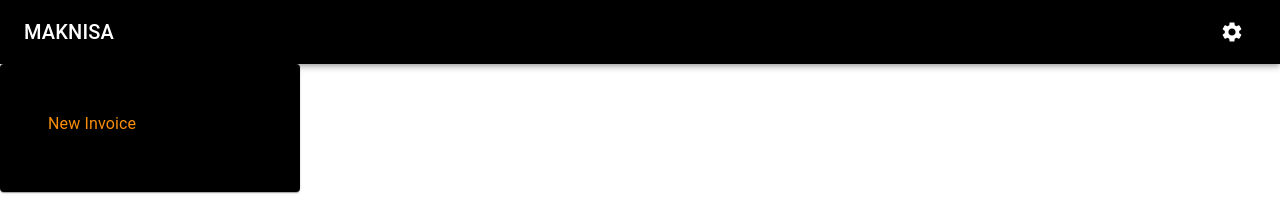
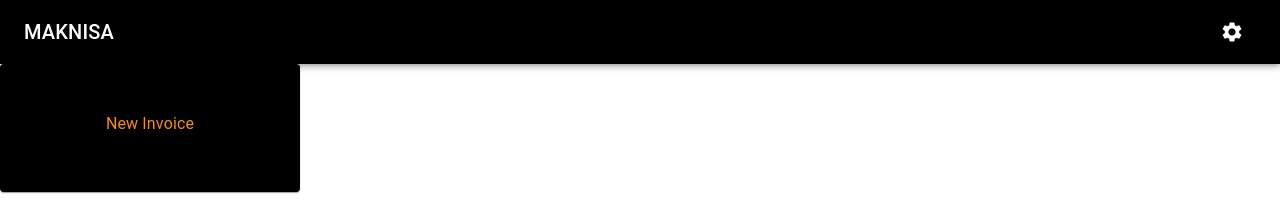
Before and after one commit to Shuja-Siddiqui/maknisa-invoicing-system, a React (Create React App) app: page / in a window 1280 px wide. Shown: the top 210 px of the page. Built offline with nearby package versions, Linux system fonts and the light colour scheme.

Commit message:
some changes in button

```diff
--- a/src/components/invoiceButtonCard/InvoiceButtonCard.jsx
+++ b/src/components/invoiceButtonCard/InvoiceButtonCard.jsx
@@ -20,13 +20,19 @@
           padding: {
             xl: "2rem",
             lg: "2rem",
-            md: "1.5rem",
+            md: "2rem",
             sm: "1rem",
             xs: "0.8rem",
           },
         }}
       >
-        <CardContent>
+        <CardContent
+          sx={{
+            display: "flex",
+            justifyContent: "center",
+            alignItems: "center",
+          }}
+        >
           <StyledHeading>{text}</StyledHeading>
         </CardContent>
       </Card>
--- a/src/utils/elements.js
+++ b/src/utils/elements.js
@@ -1,8 +1,8 @@
-import { Button, Typography } from "@mui/material";
+import { Typography } from "@mui/material";
 import styled from "styled-components";
 
 export const StyledHeading = styled(Typography)(({ theme }) => ({
-  fontSize: "2rem",
+  fontSize: "4rem",
   fontWeight: "bold",
   color: "#F98E0A",
 }));
```
